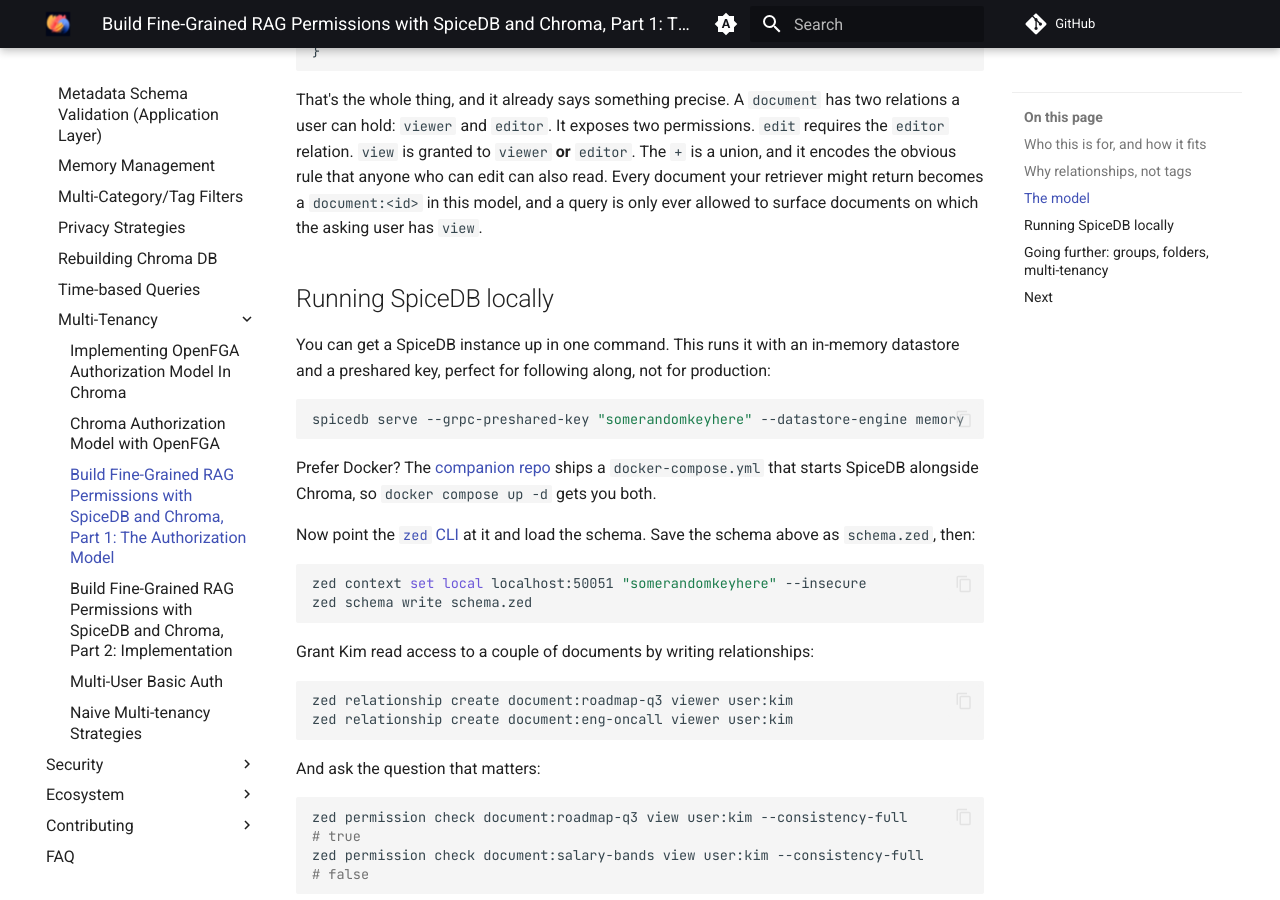
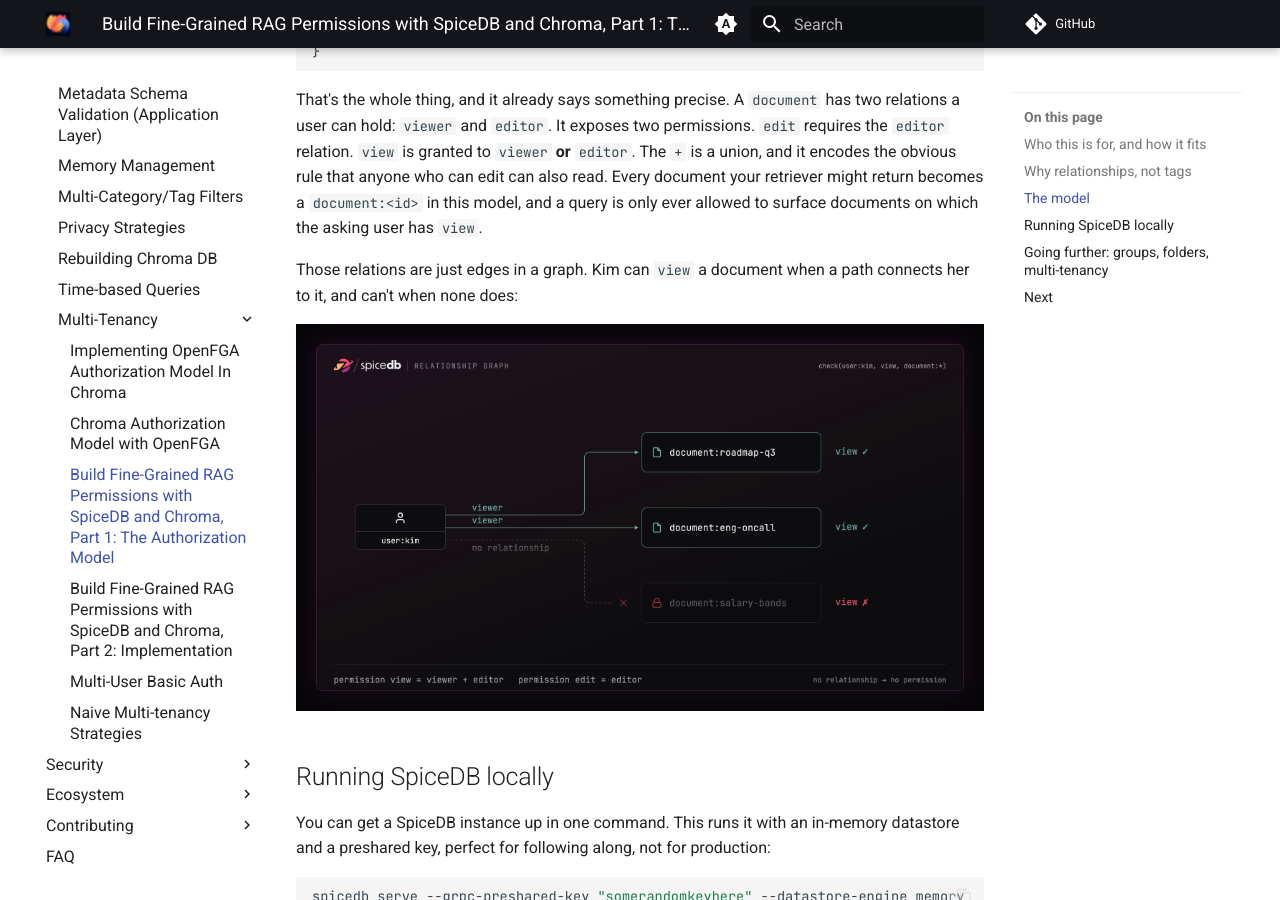
Before and after one commit to amikos-tech/chroma-cookbook, an MkDocs documentation site: the page built from docs/strategies/multi-tenancy/authorization-model-with-spicedb.md, in a window 1280 px wide and 900 px high, scrolled down 2085 px. Built offline with MkDocs 1.6.1 and Material for MkDocs 9.7.7, drawn with Linux system fonts in a browser that asks for light colours; comment, search, counter and statistics services are not loaded.

Commit message:
docs: add ReBAC relationship graph diagram to SpiceDB RAG model guide

```diff
--- a/docs/strategies/multi-tenancy/authorization-model-with-spicedb.md
+++ b/docs/strategies/multi-tenancy/authorization-model-with-spicedb.md
@@ -101,6 +101,11 @@
 that anyone who can edit can also read. Every document your retriever might
 return becomes a `document:<id>` in this model, and a query is only ever allowed
 to surface documents on which the asking user has `view`.
+
+Those relations are just edges in a graph. Kim can `view` a document when a path
+connects her to it, and can't when none does:
+
+![SpiceDB relationship graph: user:kim has viewer relationships to document:roadmap-q3 and document:eng-oncall so view is granted, while there is no relationship to document:salary-bands so view is denied; permission view = viewer + editor](../../assets/images/spicedb-chroma-rebac-graph.png)
 
 ## Running SpiceDB locally
 
```
Also changed, not shown: docs/assets/images/spicedb-chroma-rebac-graph.png (added).
